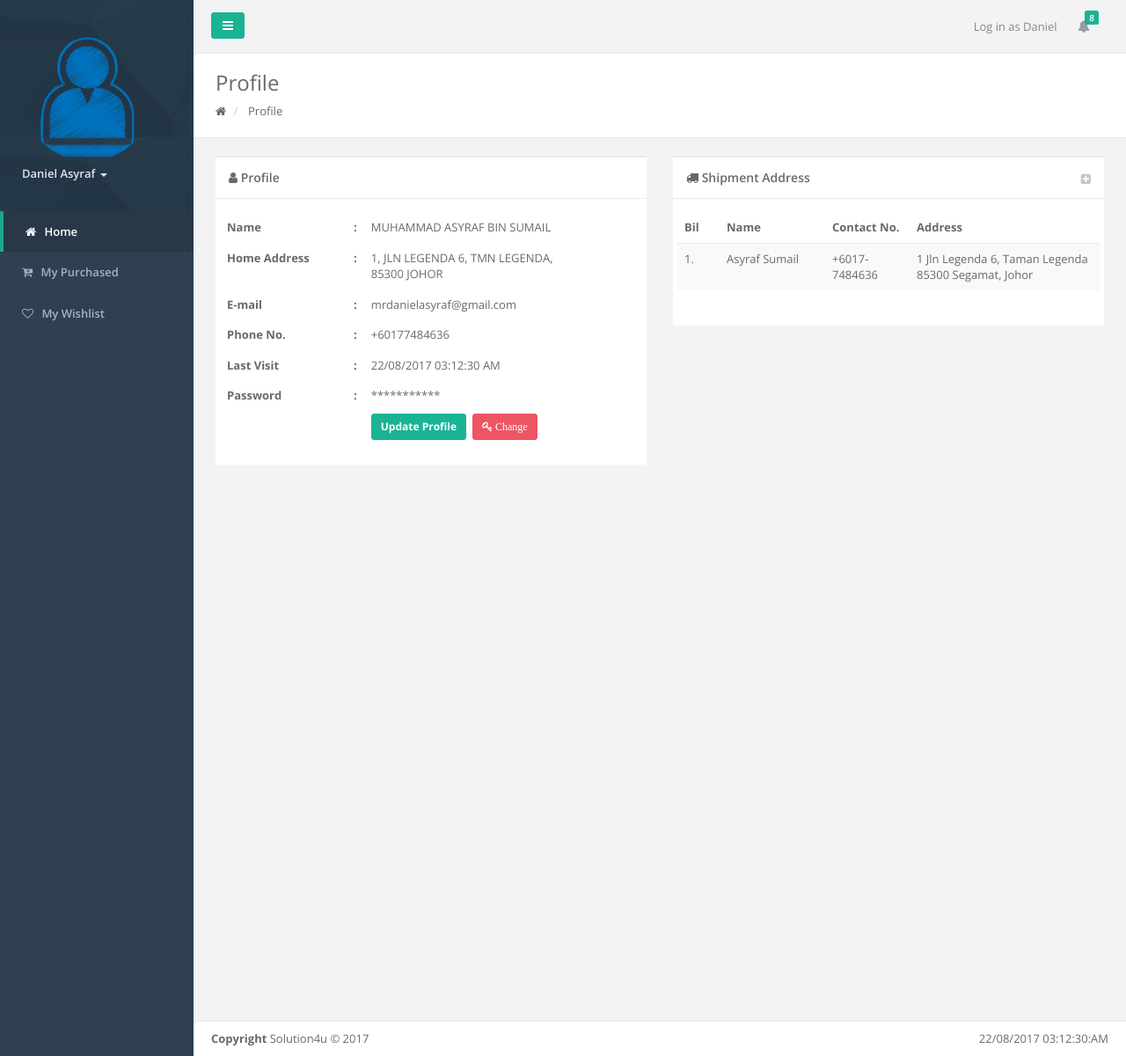
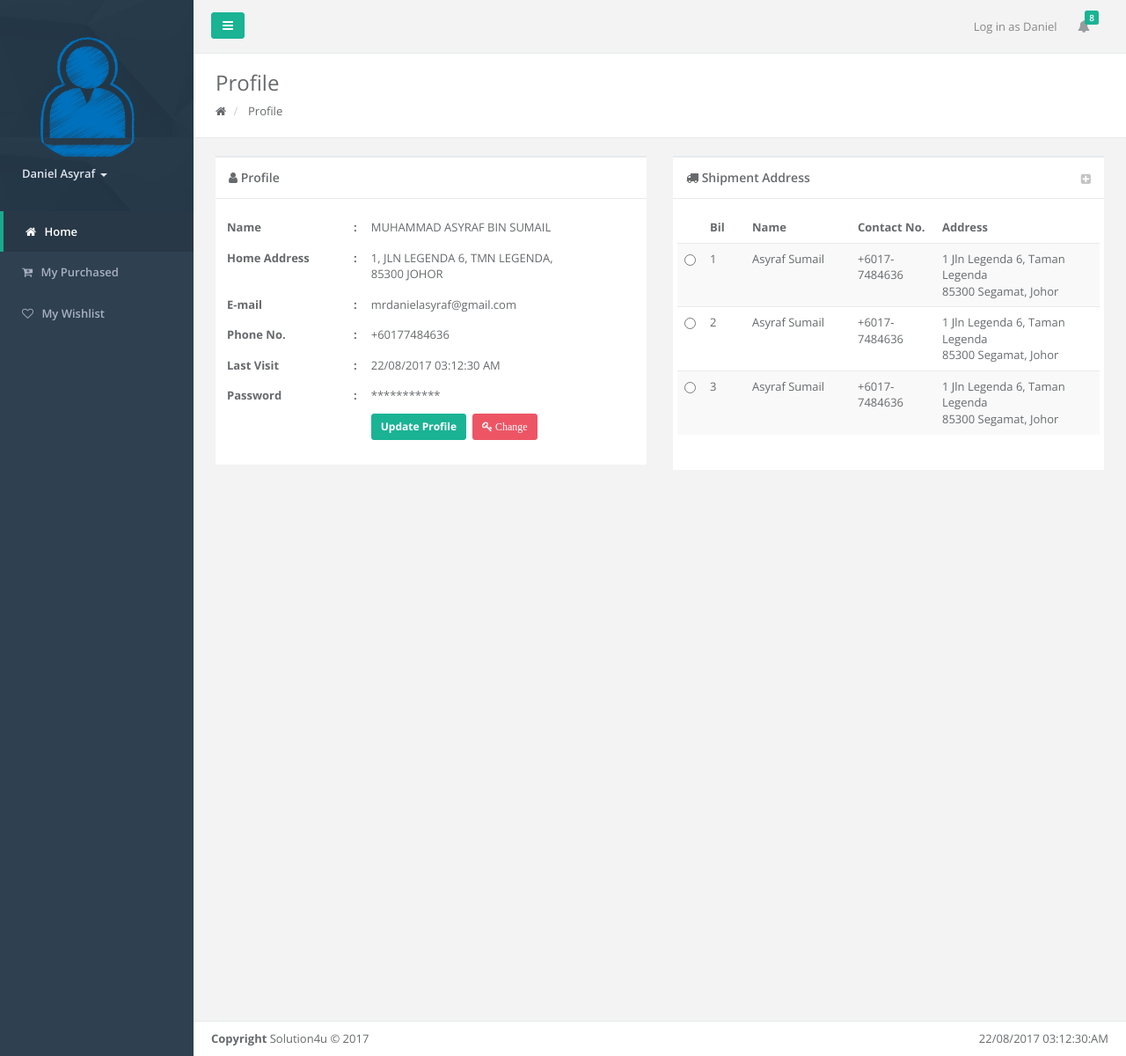
Before and after one commit to mrasyraf/inspired, a PHP site: page /profile.php in a window 1280 px wide. Shown: the whole page at 88% size. Run offline with PHP 8.4, Linux system fonts and the light colour scheme; the visitor is signed in with stand-in values (Sample User, id 1); data that the repository does not hold is empty; some libraries are stand-ins or nearby versions; grey boxes are pictures that could not be loaded.

Commit message:
function update profile and default shippment address

```diff
--- a/profile.php
+++ b/profile.php
@@ -35,7 +35,7 @@ $lastvisit = date("d/m/Y h:i:s A");
 </div>
 
 <!--content-->
-<div class="wrapper wrapper-content animated fadeInLeft">
+<div class="wrapper wrapper-content animated fadeInDown">
     <div class="row">
         <div class="col-lg-6">
             <div class="ibox-title">
@@ -145,6 +145,9 @@ $lastvisit = date("d/m/Y h:i:s A");
                     <table class="table table-striped" width="100%">
                         <thead>
                             <tr>
+                                <td width="5%">
+
+                                </td>
                                 <td width="10%">
                                     <strong>Bil</strong>
                                 </td>
@@ -160,9 +163,13 @@ $lastvisit = date("d/m/Y h:i:s A");
                             </tr>
                         </thead>
                         <tbody>
+                            <?php for ($i = 0; $i < 3; $i++) { ?>
                                 <tr>
                                     <td>
-                                    1.
+                                        <input class="i-checks" type="radio" value="<?php echo $i ?>" id="checkAddress" name="checkAddress">
+                                    </td>
+                                    <td>
+                                        <?php echo $i + 1; ?>
                                     </td>
                                     <td style="vertical-align: top">
                                         Asyraf Sumail
@@ -174,6 +181,7 @@ $lastvisit = date("d/m/Y h:i:s A");
                                         1 Jln Legenda 6, Taman Legenda<br>85300 Segamat, Johor
                                     </td>
                                 </tr>
+                            <?php } ?>
                         </tbody>
                     </table>
                 </div>
@@ -236,8 +244,8 @@ $lastvisit = date("d/m/Y h:i:s A");
                                             if ($stateCode == $state['apms_code']) {
                                                 ?>
                                                 <option selected="selected" value="<?php echo $state['apms_code'] ?>"><?php echo $state['apms_state_name'] ?></option>
-                                            <?php
-                                            } else { ?>
+                                            <?php } else {
+                                                ?>
                                                 <option value="<?php echo $state['apms_code'] ?>"><?php echo $state['apms_state_name'] ?></option>
                                                 <?php
                                             }
@@ -249,8 +257,8 @@ $lastvisit = date("d/m/Y h:i:s A");
                             <div class="col-md-12 form-group">
                                 <label class="col-sm-3 control-label"></label>
                                 <div class="col-sm-9">
-                                    <button class="btn btn-sm btn-white m-t-n-xs" type="button" ><strong><i class="fa fa-times"></i>&nbsp;Cancel</strong></button>
-                                    <button class="btn btn-sm btn-primary m-t-n-xs" type="button"><strong><i class="fa fa-save"></i>&nbsp;Update</strong></button>
+                                    <button class="btn btn-sm btn-white m-t-n-xs" type="button" data-dismiss="modal" ><strong><i class="fa fa-times"></i>&nbsp;Cancel</strong></button>
+                                    <button class="btn btn-sm btn-primary m-t-n-xs" type="button" onclick="updateProfile()"><strong><i class="fa fa-save"></i>&nbsp;Update</strong></button>
                                 </div>
                             </div>
                         </form>
@@ -274,10 +282,36 @@ $lastvisit = date("d/m/Y h:i:s A");
         });
     }
 
+    function updateProfile() {
+        $.post("ajax/ajax_profile.php", $("#formUpdate").serialize(), function (result) {
+            if (result === "1") {
+                bootbox.alert("Profie Update Successful.", function () {
+//                    $.redirect("index.php");
+                });
+            } else if (result === "0") {
+                bootbox.alert("Profie Update Unsuccessful.");
+            } else {
+                bootbox.alert(result);
+            }
+        });
+    }
+
     function addAddress() {
         bootbox.alert("Add Shipment Address");
     }
 
+    $(function () {
+        $('.i-checks').click(function () {
+            if ($(this).is(':checked'))
+            {
+                var idAddress = $(this).val();
+                //update selected shipment address
+                $.post("ajax/ajax_profile.php", {action : "updateAddress", id : idAddress }, function (result) {
+//                    bootbox.alert(result);
+                });
+            }
+        });
+    });
 
 
 </script>
```
Also changed, not shown: ajax/ajax_profile.php (added, +10 -0 lines). Lines whose indentation alone changed are shown as unchanged.
